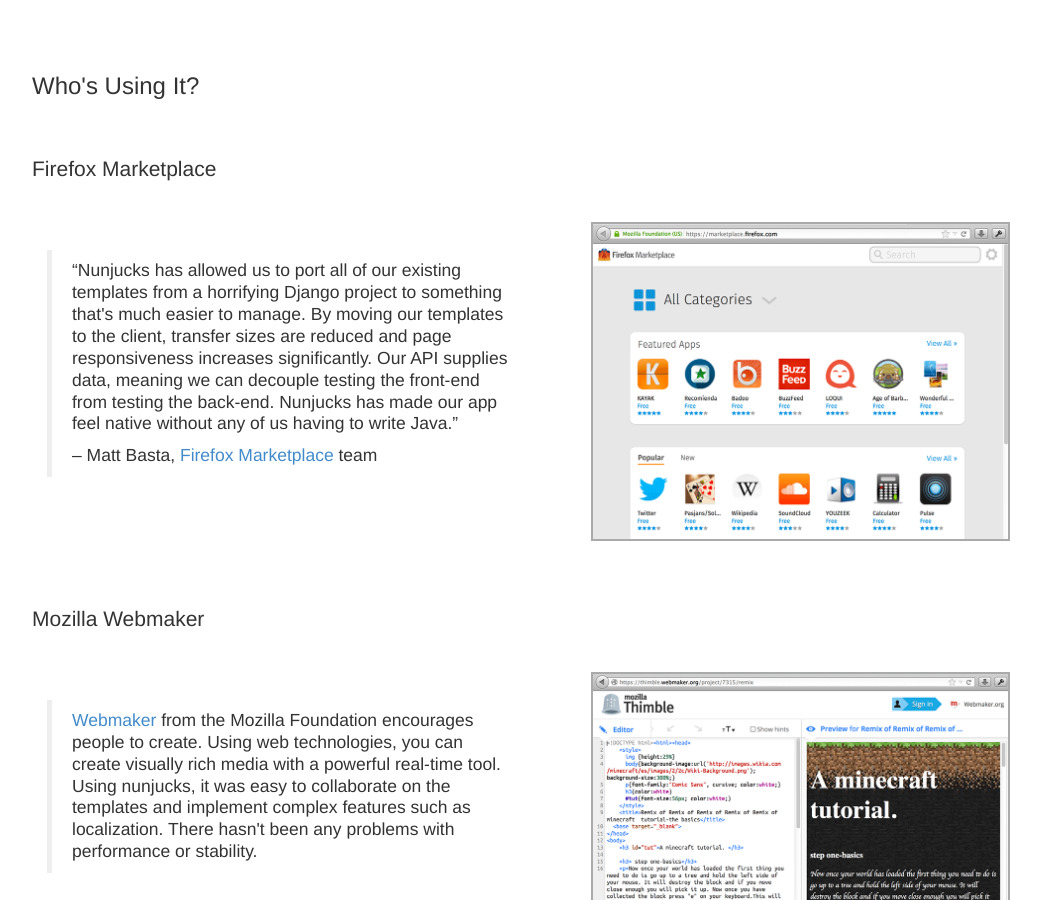
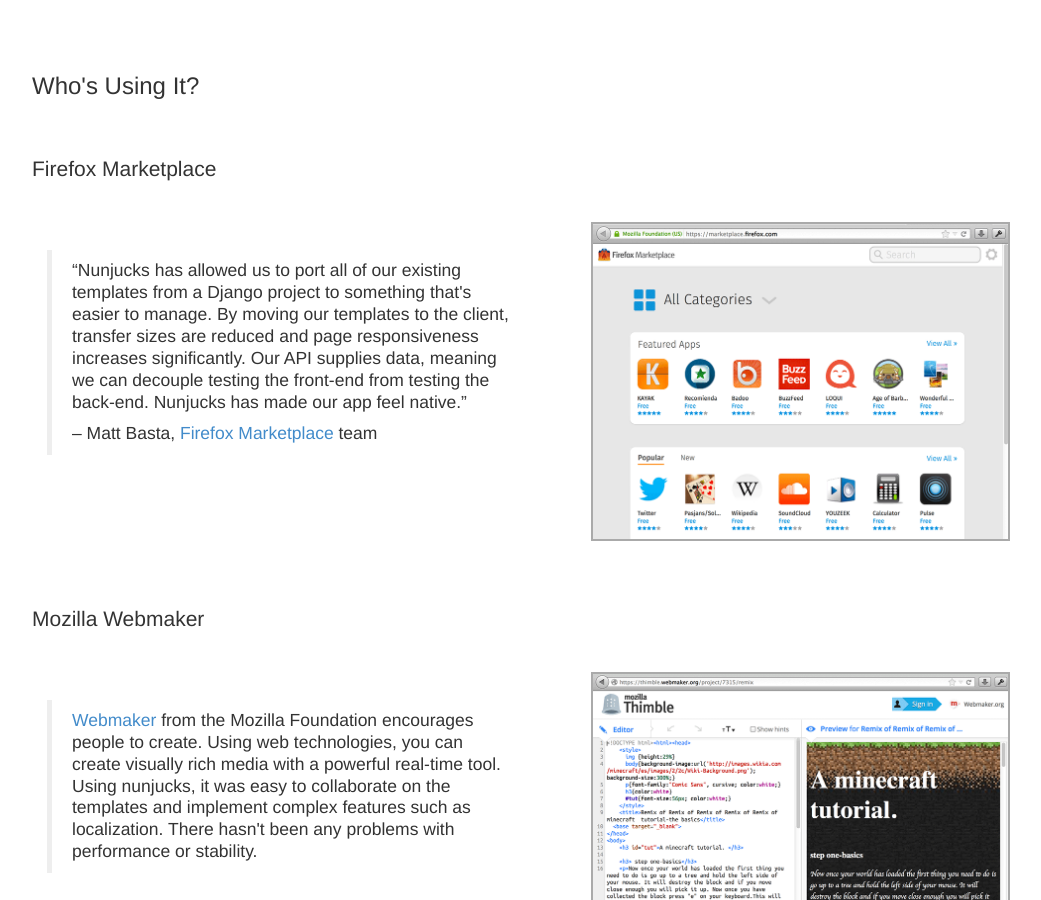
Before and after one commit to mozilla/nunjucks-docs, a Jekyll site: the page built from index.html, in a window 1280 px wide and 900 px high, scrolled down 877 px. Shown: the whole window, without its empty margins (96-1137 px from the left). Built offline with Jekyll 4.4.1, drawn with Linux system fonts in a browser that asks for light colours; Markdown is read by kramdown in place of the engine named in the settings; comment, search, counter and statistics services are not loaded.

Commit message:
tweak quote

```diff
--- a/index.html
+++ b/index.html
@@ -113,13 +113,12 @@
         <blockquote>
           <p>
             &ldquo;Nunjucks has allowed us to port all of our existing
-            templates from a horrifying Django project to something
-            that's much easier to manage. By moving our templates to
-            the client, transfer sizes are reduced and page
-            responsiveness increases significantly. Our API supplies
-            data, meaning we can decouple testing the front-end from
-            testing the back-end. Nunjucks has made our app feel
-            native without any of us having to write Java.&rdquo;
+            templates from a Django project to something that's easier
+            to manage. By moving our templates to the client, transfer
+            sizes are reduced and page responsiveness increases
+            significantly. Our API supplies data, meaning we can
+            decouple testing the front-end from testing the back-end.
+            Nunjucks has made our app feel native.&rdquo;
           </p>
           <p>&ndash; Matt Basta, <a href="http://marketplace.firefox.com/">Firefox Marketplace</a> team</p>
         </blockquote>
```
